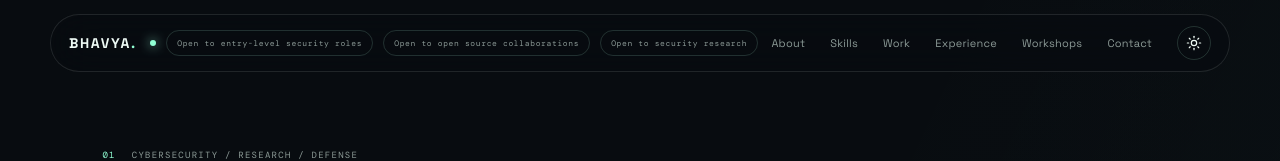
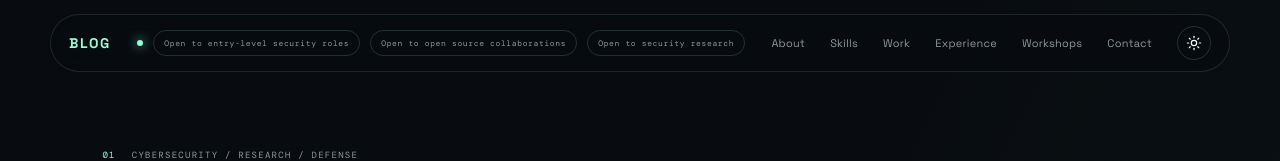
Before and after one commit to Bhavyacyber/Bhavyacyber.github.io, a React (Vite) app: page / in a window 1280 px wide. Shown: the top 161 px of the page. Built offline with nearby package versions, Linux system fonts and the light colour scheme; no server answers.

Commit message:
Highlight blog navigation link

```diff
--- a/src/App.css
+++ b/src/App.css
@@ -1613,6 +1613,8 @@ body {
 }
 
 .brand-mark span { color: var(--portfolio-accent); }
+.blog-brand { color: var(--portfolio-accent) !important; font-weight: 700; }
+.blog-brand:hover { color: var(--portfolio-text) !important; }
 
 .availability,
 .section-kicker,
--- a/src/App.tsx
+++ b/src/App.tsx
@@ -41,7 +41,7 @@ function App() {
     <>
       <Cursor />
       <header className="portfolio-nav">
-        <a href="#top" className="brand-mark">BHAVYA<span>.</span></a>
+        <a href={portfolioData.links.blog} className="brand-mark blog-brand" target="_blank" rel="noreferrer">BLOG</a>
         <span className="availability"><i /> {portfolioData.identity.availability.map((item) => <span className="availability-item" key={item}>{item}</span>)}</span>
         <button className="menu-toggle icon-button" type="button" onClick={() => setMenuOpen(!menuOpen)} aria-label="Toggle navigation">
           {menuOpen ? <X size={18} /> : <Menu size={18} />}
```
